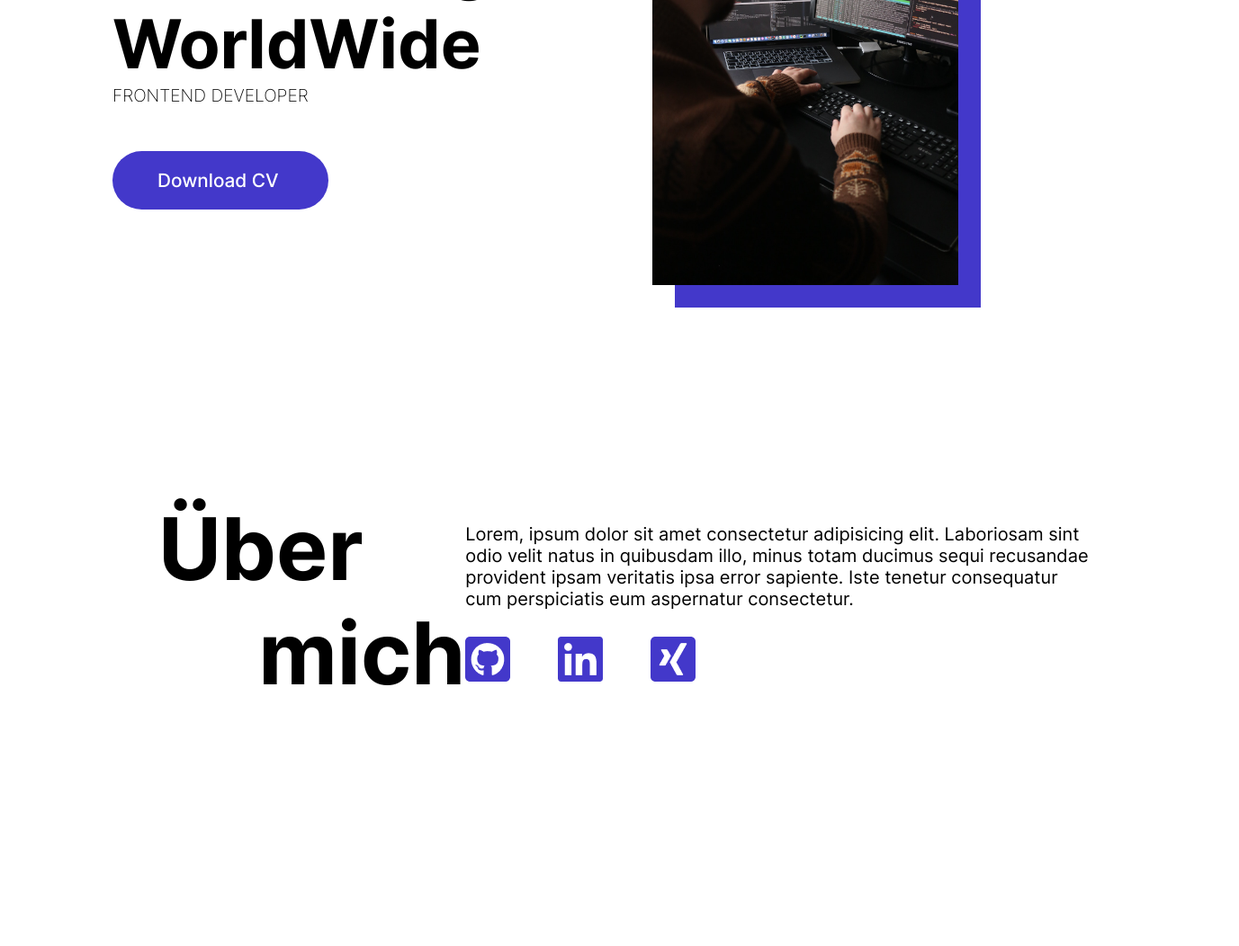
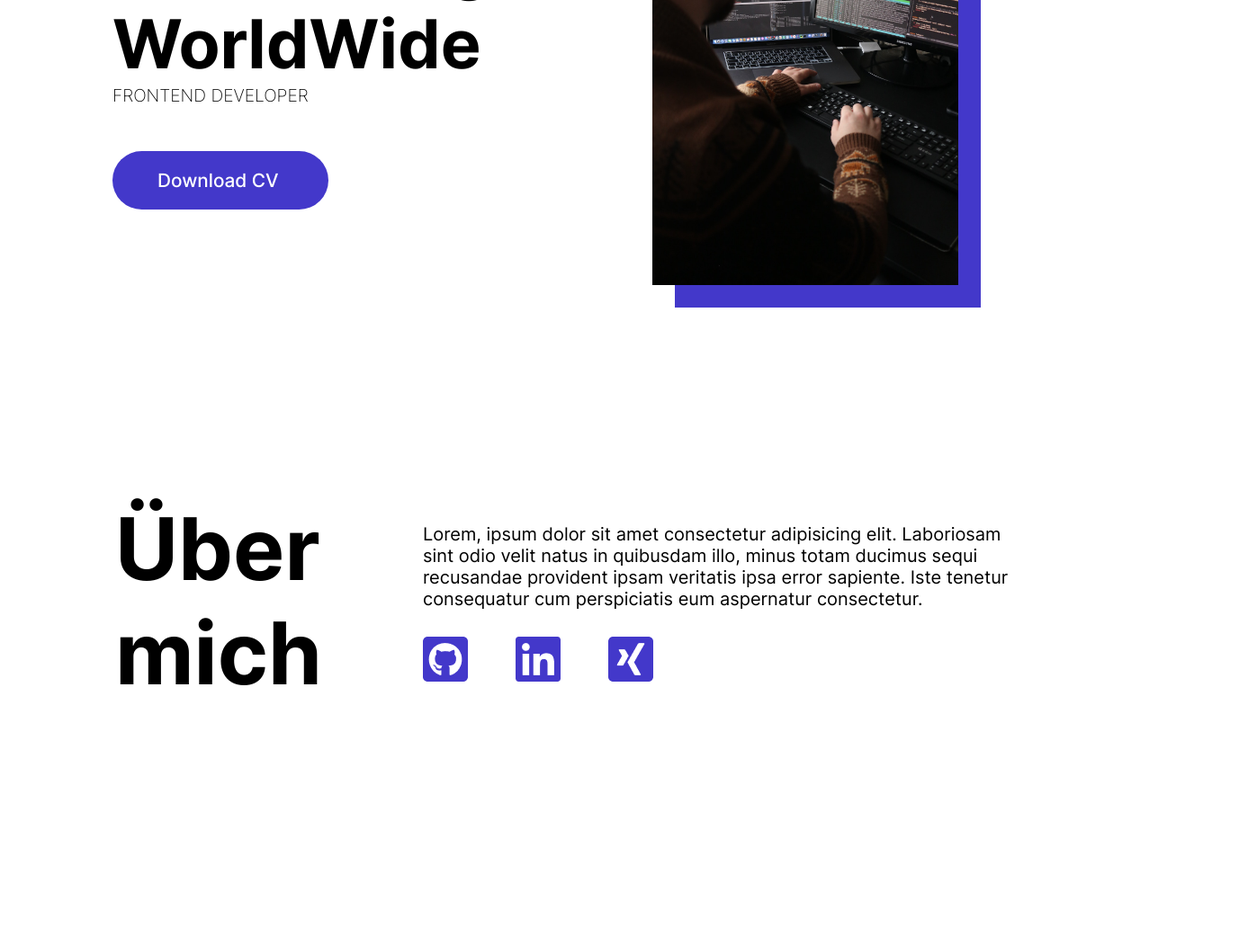
Before and after one commit to TolgaSC/PortfolioProjekt, a plain HTML site: page index.html in a window 1280 px wide. Shown: the part 397-1449 px from the top of the page at 90% size, 1377 px wide, since content can reach past the window. Drawn offline with Linux system fonts and the light colour scheme.

Commit message:
changed_h3

```diff
--- a/assets/css/style.css
+++ b/assets/css/style.css
@@ -112,18 +112,16 @@ header nav a:nth-of-type(5):hover {
 }
 
 .about h3 {
-    width: 700px;
+    width: 500px;
     font-size: 6rem;
-    margin-left: 11rem;
-    word-wrap: normal;
-
+    margin: 0 4rem 0 8rem;
 }
 
 .about article p {
     font-size: 20px;
     font-weight: 400;
-    margin: 30px 160px 0 0;
-    width: 700px;
+    margin: 30px 150px 0 0;
+    width: 660px;
 }
 
 .about article img {
--- a/index.html
+++ b/index.html
@@ -28,7 +28,7 @@
         <img src="./assets/img/portrait.jpg" alt="">
     </section>
     <section class="about">
-        <h3>Über &nbsp;&nbsp;&nbsp;&nbsp;&nbsp;mich</h3>
+        <h3>Über mich</h3>
         <article>
             <p>Lorem, ipsum dolor sit amet consectetur adipisicing elit. Laboriosam sint odio velit natus in quibusdam illo, minus totam ducimus sequi recusandae provident ipsam veritatis ipsa error sapiente. Iste tenetur consequatur cum perspiciatis eum aspernatur consectetur.</p>
             <img src="./assets/img/git.png" alt="github-logo">
```
